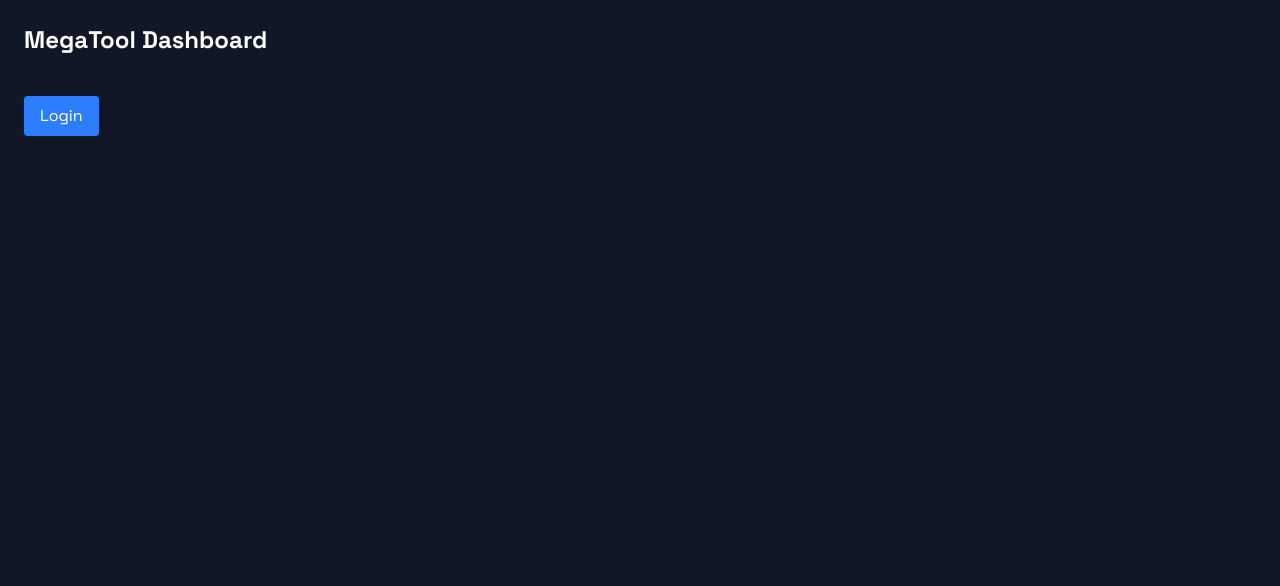
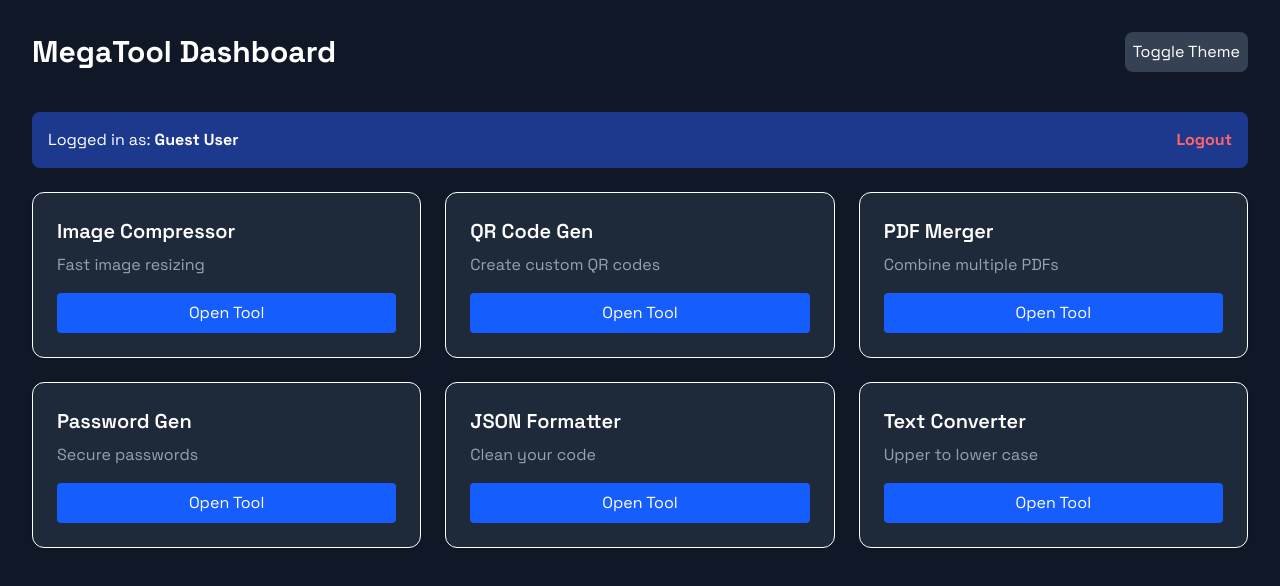
Before and after one commit to Dhairya206/megatoolsite, a React (Vite) app: page / in a window 1280 px wide. Shown: the top 586 px of the page. Built offline with nearby package versions, Linux system fonts and the light colour scheme.

Commit message:
Add tool grid layout back to dashboard

```diff
--- a/src/components/ToolGrid.tsx
+++ b/src/components/ToolGrid.tsx
@@ -1,23 +1,45 @@
 import React from 'react';
 import { useAuth } from './AuthContext';
 
-export const ToolGrid: React.FC<{darkMode: boolean, setDarkMode: (v: boolean) => void}> = ({ darkMode, setDarkMode }) => {
-  const { user, loginWithGoogle, logout } = useAuth();
+interface ToolGridProps {
+  darkMode: boolean;
+  setDarkMode: (val: boolean) => void;
+}
+
+export const ToolGrid: React.FC<ToolGridProps> = ({ darkMode, setDarkMode }) => {
+  const { user, logout } = useAuth();
+
+  const tools = [
+    { name: 'Image Compressor', desc: 'Fast image resizing' },
+    { name: 'QR Code Gen', desc: 'Create custom QR codes' },
+    { name: 'PDF Merger', desc: 'Combine multiple PDFs' },
+    { name: 'Password Gen', desc: 'Secure passwords' },
+    { name: 'JSON Formatter', desc: 'Clean your code' },
+    { name: 'Text Converter', desc: 'Upper to lower case' }
+  ];
 
   return (
-    <div className={darkMode ? 'bg-gray-900 text-white min-h-screen p-6' : 'bg-gray-50 text-black min-h-screen p-6'}>
-      <h1 className="text-2xl font-bold">MegaTool Dashboard</h1>
-      <div className="mt-10">
-        {!user ? (
-          <button onClick={loginWithGoogle} className="bg-blue-500 text-white px-4 py-2 rounded">
-            Login
-          </button>
-        ) : (
-          <div>
-            <p>Welcome, {user.displayName}!</p>
-            <button onClick={logout} className="text-red-500 underline">Logout</button>
+    <div className={darkMode ? 'bg-gray-900 text-white min-h-screen p-8' : 'bg-gray-50 text-black min-h-screen p-8'}>
+      <div className="flex justify-between items-center mb-10">
+        <h1 className="text-3xl font-bold">MegaTool Dashboard</h1>
+        <button onClick={() => setDarkMode(!darkMode)} className="p-2 rounded-lg bg-gray-700 text-white">
+          Toggle Theme
+        </button>
+      </div>
+
+      <div className="mb-6 p-4 bg-blue-50 dark:bg-blue-900 rounded-lg flex justify-between items-center">
+        <span>Logged in as: <strong>{user?.displayName || 'Guest User'}</strong></span>
+        <button onClick={logout} className="text-red-400 font-bold hover:underline">Logout</button>
+      </div>
+
+      <div className="grid grid-cols-1 md:grid-cols-2 lg:grid-cols-3 gap-6">
+        {tools.map((tool) => (
+          <div key={tool.name} className="p-6 border rounded-xl shadow-sm hover:shadow-md transition bg-white dark:bg-gray-800">
+            <h3 className="text-xl font-semibold mb-2">{tool.name}</h3>
+            <p className="text-gray-500 dark:text-gray-400">{tool.desc}</p>
+            <button className="mt-4 w-full py-2 bg-blue-600 text-white rounded hover:bg-blue-700">Open Tool</button>
           </div>
-        )}
+        ))}
       </div>
     </div>
   );
```
